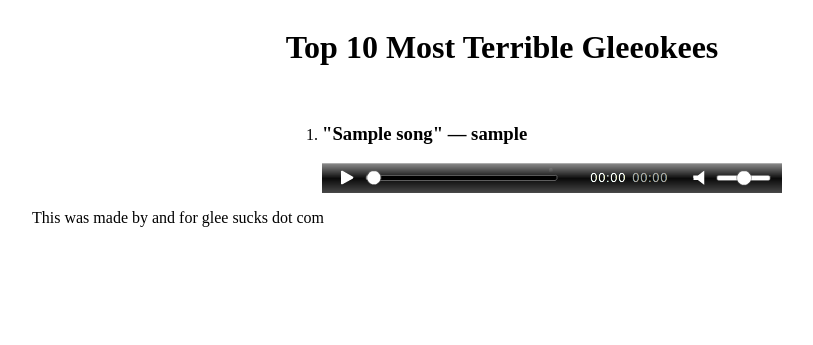
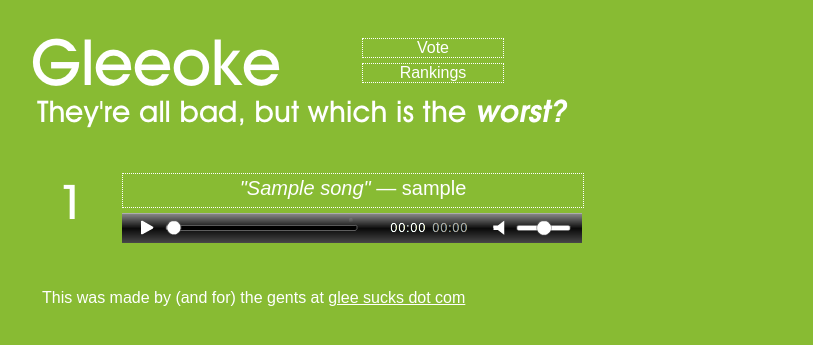
Before and after one commit to csinchok/gleeoke, a Django app: template src/django-gleeoke/gleeoke/templates/rankings.html in a window 1280 px wide. Shown: the top 345 px of the page, without its empty margins (138-951 px from the left). Run offline with Django 3.2, Linux system fonts and the light colour scheme; the template is opened without the code that fills it: most values are stand-ins (such as "Sample title", 1, 10 or a date in 2020).

Commit message:
bunch of stuff

```diff
--- /dev/null
+++ b/gleesucksgleeoke/media/css/styles.css
@@ -0,0 +1,86 @@
+body {
+	background: none repeat scroll 0 0 #88BB33;
+	font-family: Arial,Helvetica,sans-serif;
+}
+a {
+	outline: 0;
+}
+#header {
+	background:  url('/media/img/logo.png') no-repeat scroll left top transparent;
+	color: #fff;
+	height: 90px;
+	margin-top: 30px;
+	margin-bottom: 45px;
+}
+#navigation a {
+    text-decoration: none;
+    color: #fff;
+    border: 1px dotted #fff;
+    text-align: center;
+    margin-bottom: 5px;
+}
+#navigation a:hover {
+    background: none repeat scroll 0 0 #92c938;
+}
+.metadata {
+	text-align: center;
+}
+a.vote, a.vote:hover, a.vote:focus, a.vote:active {
+	text-decoration: none;
+}
+.vote  div.voteimage{
+    background: none no-repeat scroll 0 0 transparent;
+    font-size: 23px;
+	padding-top: 5px;
+    height: 36px;
+    text-align: center;
+    width: 460px;
+	color: #fff;
+	margin-bottom: 25px;
+	border: 1px dotted #fff;
+}
+a.vote:hover div.voteimage {
+	background: url('/media/img/glee_sayings.png') no-repeat scroll center top transparent;
+	text-indent: -8000px;
+}
+div.comments {
+	display: none;
+}
+.comment_form p {
+	padding-bottom: 20px;
+}
+.comment_form label {
+	width: 100px;
+	float: left;
+	clear: left;
+}
+.comment_form input {
+	float: left;
+}
+
+.songinfo {
+    width: 460px;
+    height: 30px;
+    padding-top: 3px;
+    margin-bottom: 5px;
+    border: 1px dotted #fff;
+    color: #fff;
+    text-align: center;
+    font-size: 20px;
+}
+
+.ranking {
+    height: 66px;
+    margin-bottom: 25px;
+}
+
+#footer {
+	padding-top: 25px;
+	text-align: left;
+	margin-bottom: 25px;
+	color: #fff;
+}
+#footer a, #footer a:hover, #footer a:focus, #footer a:active {
+	text-decoration: underline;
+	color: #fff;
+}
--- a/src/django-gleeoke/gleeoke/templates/base.html
+++ b/src/django-gleeoke/gleeoke/templates/base.html
@@ -6,22 +6,26 @@
 	<script type="text/javascript" src="/media/js/flowplayer-3.2.4.min.js"></script>
 	<script type="text/javascript" src="/media/js/jquery.form.js"></script>
 	{% block extra_javascript %}
-	{% enblock %}
+	{% endblock %}
 	<link type="text/css" rel="stylesheet" href="/media/css/grid.css" media="screen,projection,print" />
+	<link type="text/css" rel="stylesheet" href="/media/css/styles.css" media="screen,projection,print" />
 	{% block extra_css %}
-	{% enblock %}
+	{% endblock %}
 </head>
 <body>
 	<div id="container" class="container_12" >
 		<div id="header" class="grid_12">
-			<h1>Which is the bigger travesty?</h1>
+			<div id="navigation" class="grid_4 alpha push_4">
+				<a href="/" class="grid_2">Vote</a>
+				<a href="/rankings" class="grid_2">Rankings</a>
+			</div>
 		</div>
 		<div id="body" class="grid_12">
 			{% block body %}
 			{% endblock %}
 		</div>
 		<div id="footer" class="grid_12">
-			This was made by and for glee sucks dot com
+			This was made by (and for) the gents at <a href="http://gleesucks.com">glee sucks dot com</a>
 		</div>
 	</div>
 </body>
--- a/src/django-gleeoke/gleeoke/templates/rankings.html
+++ b/src/django-gleeoke/gleeoke/templates/rankings.html
@@ -1,10 +1,6 @@
-<!DOCTYPE HTML PUBLIC "-//W3C//DTD HTML 4.01//EN" "http://www.w3.org/TR/html4/strict.dtd">
-<html>
-<head>
-	<title>Which is the bigger travesty?</title>
-	<script type="text/javascript" src="/media/js/jquery-1.4.4.min.js"></script>
-	<script type="text/javascript" src="/media/js/flowplayer-3.2.4.min.js"></script>
-	<script type="text/javascript" src="/media/js/jquery.form.js"></script>
+{% extends "base.html" %}
+
+{% block extra_javascript %}
 	<script type="text/javascript">
 		// install flowplayer into container
 		function addPlayer(elementId) {
@@ -33,7 +29,9 @@
 		$(document).ready(function() {
 		});
 	</script>
-	<link type="text/css" rel="stylesheet" href="/media/css/grid.css" media="screen,projection,print" />
+{% endblock %}
+
+{% block extra_css %}
 	<style type="text/css">
 		a {
 			outline: 0;
@@ -48,25 +46,18 @@
 			height:30px;
 		}
 	</style>
-</head>
-<body>
-	<div id="container" class="container_12" >
-		<div id="header" class="grid_12">
-			<h1>Top 10 Most Terrible Gleeokees</h1>
-		</div>
-		<div id="body" class="grid_12">
-			<ol class="grid_6 push_3 songlist" >
+{% endblock %}
+
+{% block body %}
+			<div class="grid_7 songlist" >
 			{% for song in songs %}
-				<li>
-					<h3 class="metadata">"{{song.name}}" &mdash; {{song.user_handle}}</h3>
-					<a onclick="addPlayer(this.id);return false;" class="audioplayer" id="audio-{{song.short_id}}" href="{{song.url}}" rel="{{lsong.short_id}}"></a>
-				</li>
+				<div class="ranking">
+					<img src="/media/img/numbers/{{forloop.counter}}.png" class="grid_1 alpha"/>
+					<div class="grid_6 omega">
+						<div class="songinfo"><i>"{{song.name}}"</i> &mdash; {{song.user_handle}}</div>
+						<a onclick="addPlayer(this.id);return false;" class="audioplayer" id="audio-{{song.short_id}}" href="{{song.url}}" rel="{{lsong.short_id}}"></a>
+					</div>
+				</div>
 			{% endfor %}
-			</ol>
-		</div>
-		<div id="footer" class="grid_12">
-			This was made by and for glee sucks dot com
-		</div>
-	</div>
-</body>
-</html>
+			</ul>
+{% endblock %}
```
Also changed, not shown: src/django-gleeoke/gleeoke/templates/choose.html (+25 -63 lines), gleesucksgleeoke.db, gleesucksgleeoke/media/img/glee_sayings.png (added), gleesucksgleeoke/media/img/kurt.png, gleesucksgleeoke/media/img/logo.png (added), gleesucksgleeoke/media/img/numbers/1.png (added), gleesucksgleeoke/media/img/numbers/10.png (added), gleesucksgleeoke/media/img/numbers/2.png (added), gleesucksgleeoke/media/img/numbers/3.png (added), gleesucksgleeoke/media/img/numbers/4.png (added), gleesucksgleeoke/media/img/numbers/5.png (added), gleesucksgleeoke/media/img/numbers/6.png (added), gleesucksgleeoke/media/img/numbers/7.png (added), gleesucksgleeoke/media/img/numbers/8.png (added), 2 more files, 1 other file.
